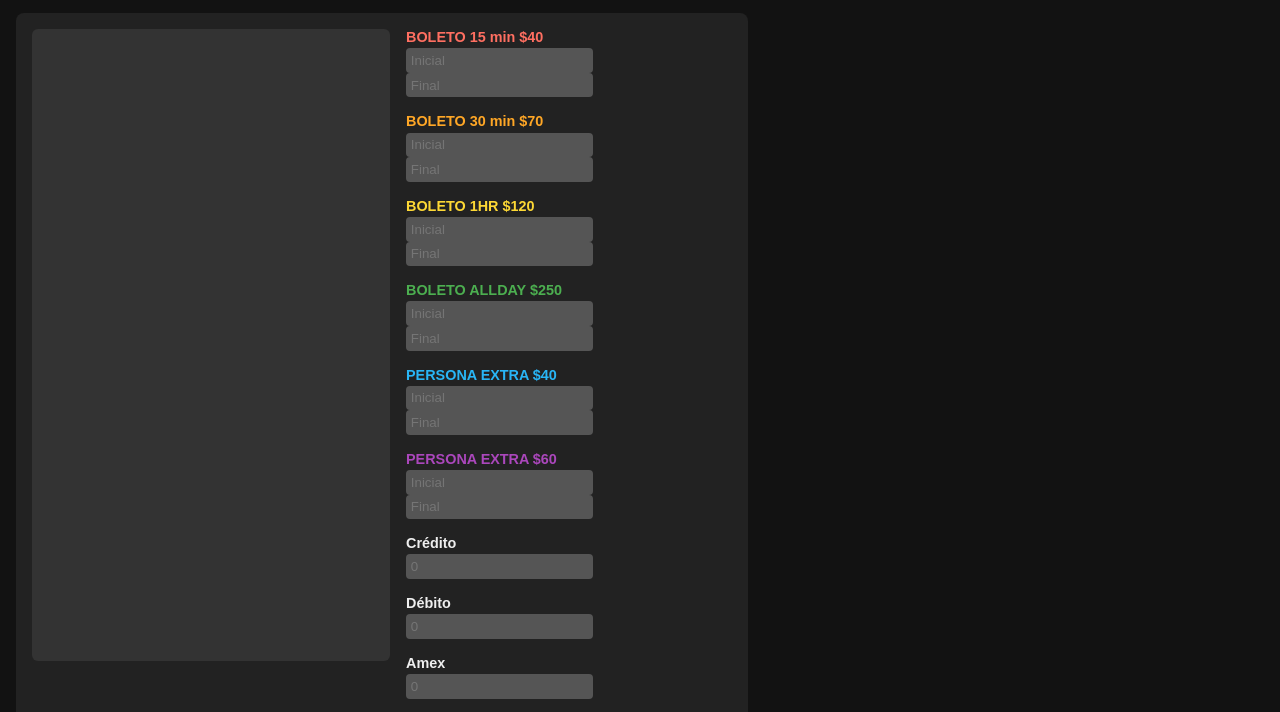
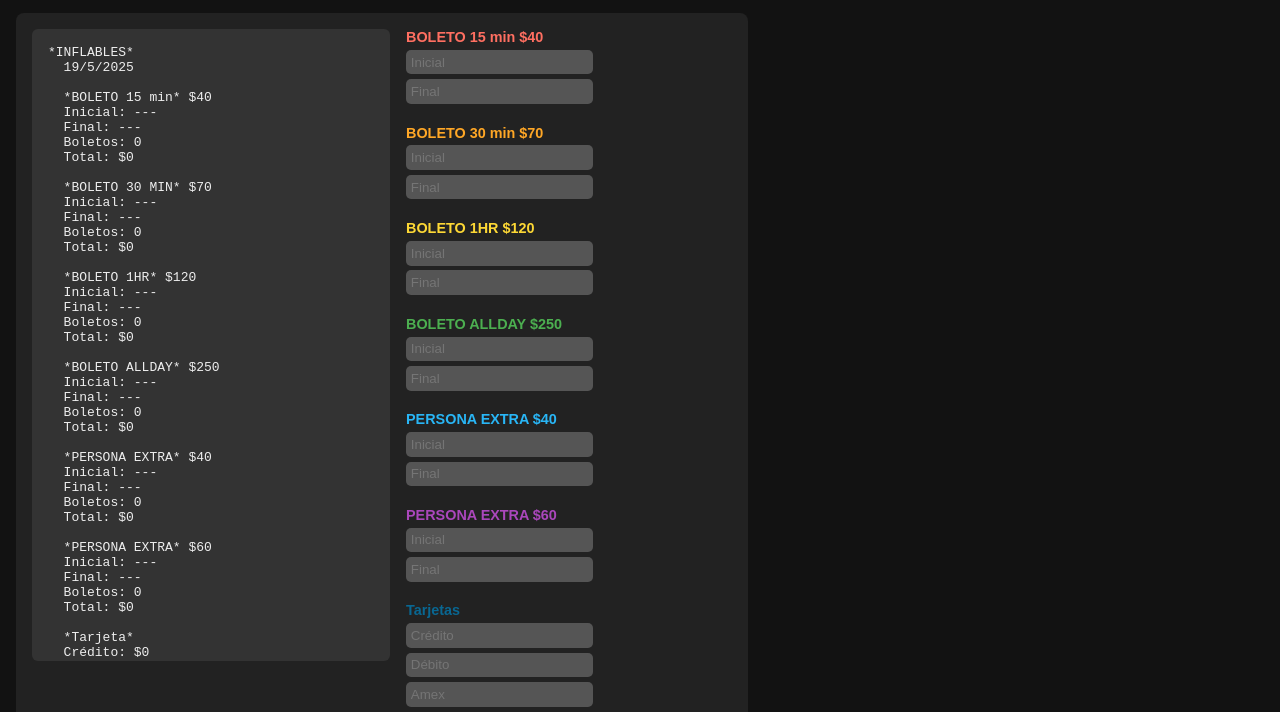
Before and after one commit to JonBuluc/cortePB, a plain HTML site: page index.html in a window 1280 px wide. Shown: the part 56-768 px from the top of the page. Drawn offline with Linux system fonts and the light colour scheme.

Commit message:
Se modifico la forma en la que funciona el script y se cambio el estilo

```diff
--- a/index.html
+++ b/index.html
@@ -61,25 +61,17 @@
 
           <!-- Tarjetas y efectivo -->
           <div class="grupo-inputs tarjeta">
-            <label>Crédito</label>
-            <input type="number" id="tarjetaCredito" placeholder="0" min="0" />
+            <label>Tarjetas</label>
+            <input type="number" id="tarjetaCredito" placeholder="Crédito" min="0" />
+            <input type="number" id="tarjetaDebito" placeholder="Débito" min="0" />
+            <input type="number" id="tarjetaAmex" placeholder="Amex" min="0" />
           </div>
-          <div class="grupo-inputs tarjeta">
-            <label>Débito</label>
-            <input type="number" id="tarjetaDebito" placeholder="0" min="0" />
-          </div>
-          <div class="grupo-inputs tarjeta">
-            <label>Amex</label>
-            <input type="number" id="tarjetaAmex" placeholder="0" min="0" />
-          </div>
+
 
           <!-- Calcetas -->
           <div class="grupo-inputs calcetas">
-            <label>CALCETAS Iniciamos</label>
+            <label>CALCETAS</label>
             <input type="number" id="calcetasInicial" placeholder="Inicial" min="0" />
-          </div>
-          <div class="grupo-inputs calcetas">
-            <label>Terminamos</label>
             <input type="number" id="calcetasTerminamos" placeholder="Final" min="0" />
           </div>
 
--- a/main.js
+++ b/main.js
@@ -1,19 +1,4 @@
-// main.js
-
-// ------------------
-// Datos precios inflables
-const preciosPorTipo = {
-    boleto15: 40,
-    boleto30: 70,
-    boleto1hr: 120,
-    boletoAllDay: 250,
-    personaExtra40: 40,
-    personaExtra60: 60,
-    calcetas: 35,
-  };
-
-  // --- Inflables inputs ---
-  const inputsInflables = {
+const inputsInflables = {
     boleto15Inicial: document.getElementById('boleto15Inicial'),
     boleto15Final: document.getElementById('boleto15Final'),
     boleto30Inicial: document.getElementById('boleto30Inicial'),
@@ -26,55 +11,61 @@ const preciosPorTipo = {
     personaExtra40Final: document.getElementById('personaExtra40Final'),
     personaExtra60Inicial: document.getElementById('personaExtra60Inicial'),
     personaExtra60Final: document.getElementById('personaExtra60Final'),
+    calcetasInicial: document.getElementById('calcetasInicial'),
+    calcetasTerminamos: document.getElementById('calcetasTerminamos'),
+    inputFondo: document.getElementById('inputFondo'),
     tarjetaCredito: document.getElementById('tarjetaCredito'),
     tarjetaDebito: document.getElementById('tarjetaDebito'),
     tarjetaAmex: document.getElementById('tarjetaAmex'),
-    efectivoTotal: document.getElementById('efectivoTotal'),
-    calcetasInicial: document.getElementById('calcetasInicial'),
-    calcetasTerminamos: document.getElementById('calcetasTerminamos'),
-    inputFondo: document.getElementById('inputFondo'),
   };
 
-  // --- Bicis inputs ---
   const inputsBicis = {
     biciFolioInicial: document.getElementById('biciFolioInicial'),
     biciFolioFinal: document.getElementById('biciFolioFinal'),
     biciPenalizacion: document.getElementById('biciPenalizacion'),
-    biciTotal: document.getElementById('biciTotal'),
   };
 
-  // Texto plano contenedores
-  const textoPlanoInflables = document.getElementById('textoPlanoInflables');
-  const textoPlanoBicis = document.getElementById('textoPlanoBicis');
-
-  // Botones
   const btnLimpiarInflables = document.getElementById('btnLimpiarInflables');
   const btnCopiarInflables = document.getElementById('btnCopiarInflables');
   const btnLimpiarBicis = document.getElementById('btnLimpiarBicis');
   const btnCopiarBicis = document.getElementById('btnCopiarBicis');
 
-  // Menu botones
   const btnMostrarInflables = document.getElementById('btnMostrarInflables');
   const btnMostrarBicis = document.getElementById('btnMostrarBicis');
 
   const seccionInflables = document.getElementById('seccionInflables');
   const seccionBicis = document.getElementById('seccionBicis');
 
-  // Función para calcular boletos
+  const textoPlanoInflables = document.getElementById('textoPlanoInflables');
+  const textoPlanoBicis = document.getElementById('textoPlanoBicis');
+
+  const preciosPorTipo = {
+    boleto15: 40,
+    boleto30: 70,
+    boleto1hr: 120,
+    boletoAllDay: 250,
+    personaExtra40: 40,
+    personaExtra60: 60,
+    calcetas: 35,
+  };
+
   function calcularBoletos(inicial, final) {
     const inicioNum = Number(inicial);
     const finalNum = Number(final);
-    if (!isNaN(inicioNum) && !isNaN(finalNum) && finalNum >= inicioNum) {
-      return finalNum - inicioNum + 1;
+    if (
+      !inicial || !final || // si alguno está vacío
+      isNaN(inicioNum) || isNaN(finalNum) || // o no es número
+      finalNum < inicioNum // o final menor que inicial
+    ) {
+      return 0;
     }
-    return 0;
+    return finalNum - inicioNum + 1;
   }
 
-  // Actualizar texto plano inflables
+
   function actualizarTextoPlanoInflables() {
     const fechaHoy = new Date().toLocaleDateString('es-ES');
 
-    // Calcular boletos y totales
     const boleto15Boletos = calcularBoletos(inputsInflables.boleto15Inicial.value, inputsInflables.boleto15Final.value);
     const boleto15Total = boleto15Boletos * preciosPorTipo.boleto15;
 
@@ -93,24 +84,30 @@ const preciosPorTipo = {
     const personaExtra60Boletos = calcularBoletos(inputsInflables.personaExtra60Inicial.value, inputsInflables.personaExtra60Final.value);
     const personaExtra60Total = personaExtra60Boletos * preciosPorTipo.personaExtra60;
 
-    // Calcetas
     const calcetasInicialNum = Number(inputsInflables.calcetasInicial.value);
     const calcetasTerminamosNum = Number(inputsInflables.calcetasTerminamos.value);
     const calcetasVendidas = (!isNaN(calcetasInicialNum) && !isNaN(calcetasTerminamosNum)) ? calcetasInicialNum - calcetasTerminamosNum : 0;
     const calcetasTotal = calcetasVendidas * preciosPorTipo.calcetas;
 
-    // Totales tarjetas y efectivo
     const tarjetaCreditoNum = Number(inputsInflables.tarjetaCredito.value) || 0;
     const tarjetaDebitoNum = Number(inputsInflables.tarjetaDebito.value) || 0;
     const tarjetaAmexNum = Number(inputsInflables.tarjetaAmex.value) || 0;
 
-    const totalVenta = boleto15Total+boleto30Total+boleto1hrTotal+boletoAllDayTotal+personaExtra40Total+personaExtra60Total;
-    const efectivoNum = totalVenta - (tarjetaCreditoNum + tarjetaAmexNum + tarjetaDebitoNum);
-    const totalBoletos = boleto15Boletos + boleto30Boletos + boleto1hrBoletos + boletoAllDayBoletos + personaExtra40Boletos + personaExtra60Boletos;
+    // Total ventas es suma de boletos + calcetas + acompañantes
+    const totalVentas =
+      boleto15Total +
+      boleto30Total +
+      boleto1hrTotal +
+      boletoAllDayTotal +
+      personaExtra40Total +
+      personaExtra60Total +
+      calcetasTotal;
 
-    const globalTotal = totalVenta + calcetasTotal;
+    const efectivoCalculado = totalVentas - (tarjetaCreditoNum + tarjetaDebitoNum + tarjetaAmexNum);
 
-    // Armar texto
+    // Global no incluye fondo
+    const globalTotal = totalVentas;
+
     const texto =
   `*INFLABLES*
   ${fechaHoy}
@@ -156,10 +153,12 @@ const preciosPorTipo = {
   Débito: $${tarjetaDebitoNum}
   Amex: $${tarjetaAmexNum}
   Total: $${tarjetaCreditoNum + tarjetaDebitoNum + tarjetaAmexNum}
-  Efectivo: $${efectivoNum}
-  Total venta: $${totalVenta}
-  Total de boletos: ${totalBoletos}
-  Global: $${globalTotal}
+  *Efectivo:* $${efectivoCalculado}
+
+  *Total venta:* $${totalVentas}
+  *Total de boletos:* ${boleto15Boletos + boleto30Boletos + boleto1hrBoletos + boletoAllDayBoletos + personaExtra40Boletos + personaExtra60Boletos}
+
+  *Global:* $${globalTotal}
 
   *CALCETAS*
   Iniciamos: ${inputsInflables.calcetasInicial.value || '---'}
@@ -169,65 +168,62 @@ const preciosPorTipo = {
 
   *Fondo:* $${inputsInflables.inputFondo.value || '0'}
   `;
+
     textoPlanoInflables.textContent = texto;
   }
 
-  // Actualizar texto plano bicis
   function actualizarTextoPlanoBicis() {
-    const biciFolioInicialNum = inputsBicis.biciFolioInicial.value || '---';
-    const biciFolioFinalNum = inputsBicis.biciFolioFinal.value || '---';
-    const biciPenalizacionNum = inputsBicis.biciPenalizacion.value || '0';
-    const biciTotalNum = inputsBicis.biciTotal.value || '0';
+    const fechaHoy = new Date().toLocaleDateString('es-ES');
+    const biciFolioInicialNum = Number(inputsBicis.biciFolioInicial.value);
+    const biciFolioFinalNum = Number(inputsBicis.biciFolioFinal.value);
+    const biciPenalizacionNum = Number(inputsBicis.biciPenalizacion.value) || 0;
+
+    let totalBicis = 0;
+    if (!isNaN(biciFolioInicialNum) && !isNaN(biciFolioFinalNum) && biciFolioFinalNum >= biciFolioInicialNum) {
+      totalBicis = biciFolioFinalNum - biciFolioInicialNum + 1;
+    }
 
     const texto =
   `*Bi-Bikes*
-  18/05/25
-  Folio inicial: ${biciFolioInicialNum}
-  Folio final: ${biciFolioFinalNum}
+  ${fechaHoy}
+  Folio inicial: ${inputsBicis.biciFolioInicial.value || '---'}
+  Folio final: ${inputsBicis.biciFolioFinal.value || '---'}
   Penalización: ${biciPenalizacionNum}
-  Total bicis: ${biciTotalNum}
+  Total bicis: ${totalBicis}
   `;
     textoPlanoBicis.textContent = texto;
   }
 
-  // Limpiar inputs inflables
   function limpiarInflables() {
     Object.values(inputsInflables).forEach(input => (input.value = ''));
     actualizarTextoPlanoInflables();
   }
 
-  // Limpiar inputs bicis
   function limpiarBicis() {
     Object.values(inputsBicis).forEach(input => (input.value = ''));
     actualizarTextoPlanoBicis();
   }
 
-  // Copiar texto a portapapeles
   function copiarTextoPlano(texto) {
     navigator.clipboard.writeText(texto).then(() => {
       alert('Texto copiado al portapapeles');
     });
   }
 
-  // Manejo eventos inputs inflables
   Object.values(inputsInflables).forEach(input => {
     input.addEventListener('input', actualizarTextoPlanoInflables);
   });
 
-  // Manejo eventos inputs bicis
   Object.values(inputsBicis).forEach(input => {
     input.addEventListener('input', actualizarTextoPlanoBicis);
   });
 
-  // Botones limpiar y copiar inflables
   btnLimpiarInflables.addEventListener('click', limpiarInflables);
   btnCopiarInflables.addEventListener('click', () => copiarTextoPlano(textoPlanoInflables.textContent));
 
-  // Botones limpiar y copiar bicis
   btnLimpiarBicis.addEventListener('click', limpiarBicis);
   btnCopiarBicis.addEventListener('click', () => copiarTextoPlano(textoPlanoBicis.textContent));
 
-  // Menu para cambiar de sección
   btnMostrarInflables.addEventListener('click', () => {
     btnMostrarInflables.classList.add('active');
     btnMostrarBicis.classList.remove('active');
--- a/styles.css
+++ b/styles.css
@@ -98,16 +98,17 @@ form {
 
 .grupo-inputs label {
   font-weight: bold;
-  margin-bottom: 0.2rem;
+  margin-bottom: 0.3rem;
   font-size: 0.9rem;
 }
 
 .grupo-inputs input[type="number"] {
   padding: 0.3rem;
-  border-radius: 4px;
+  border-radius: 5px;
   border: none;
   background: #555;
   color: white;
+  margin-bottom: 0.3rem;
 }
 
 .grupo-inputs.fondo {
@@ -115,7 +116,7 @@ form {
   padding: 0.7rem;
   border-radius: 6px;
   color: white;
-  min-width: 100%;
+  min-width: 95%;
 }
 
 .boleto15 label { color: #ff6f61; }
@@ -124,6 +125,8 @@ form {
 .boletoAllDay label { color: #4caf50; }
 .personaExtra40 label { color: #29b6f6; }
 .personaExtra60 label { color: #ab47bc; }
+.tarjeta label {color: #096792}
+.calcetas label {color: #a36411}
 
 .botones {
   width: 100%;
```
